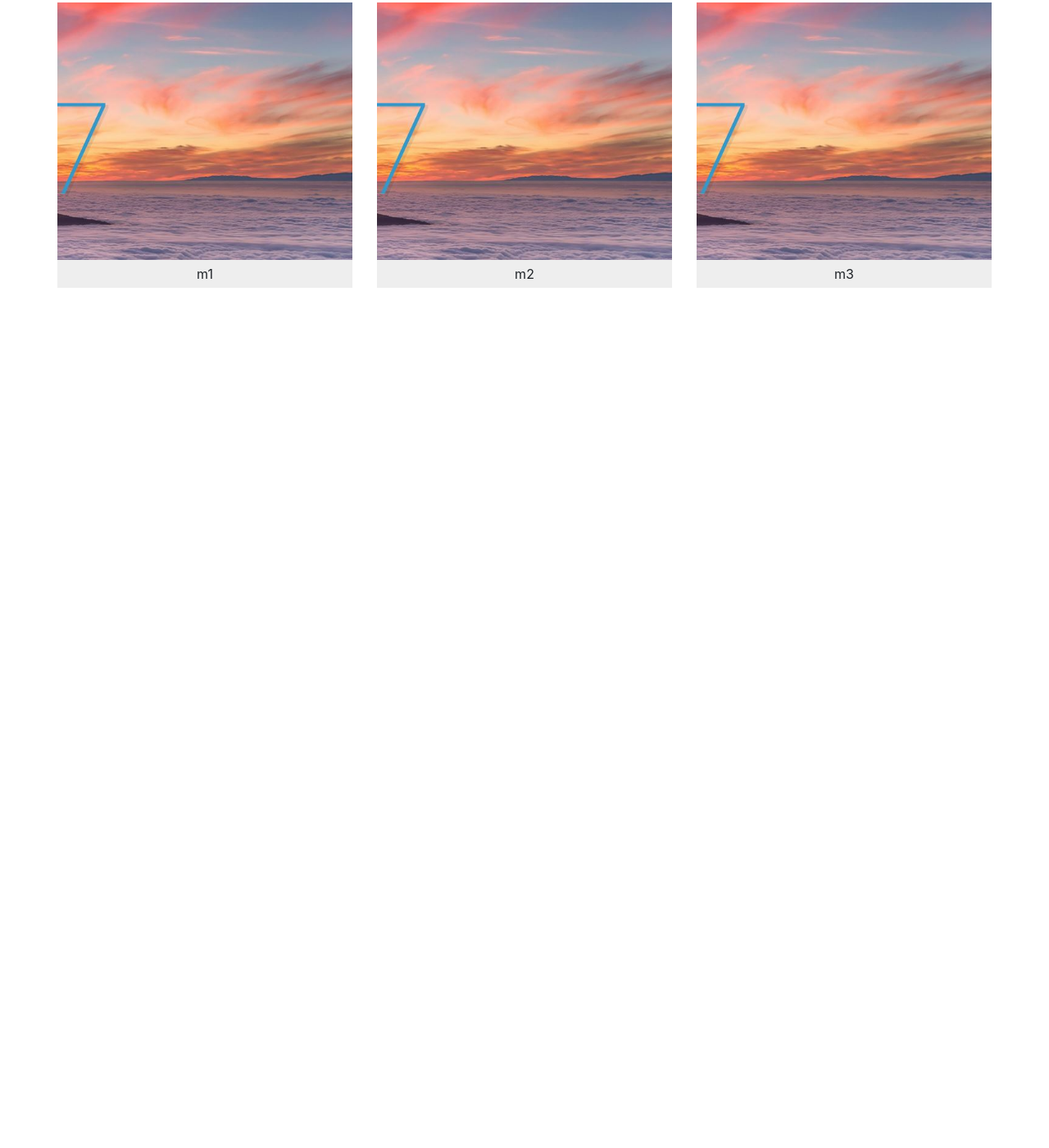
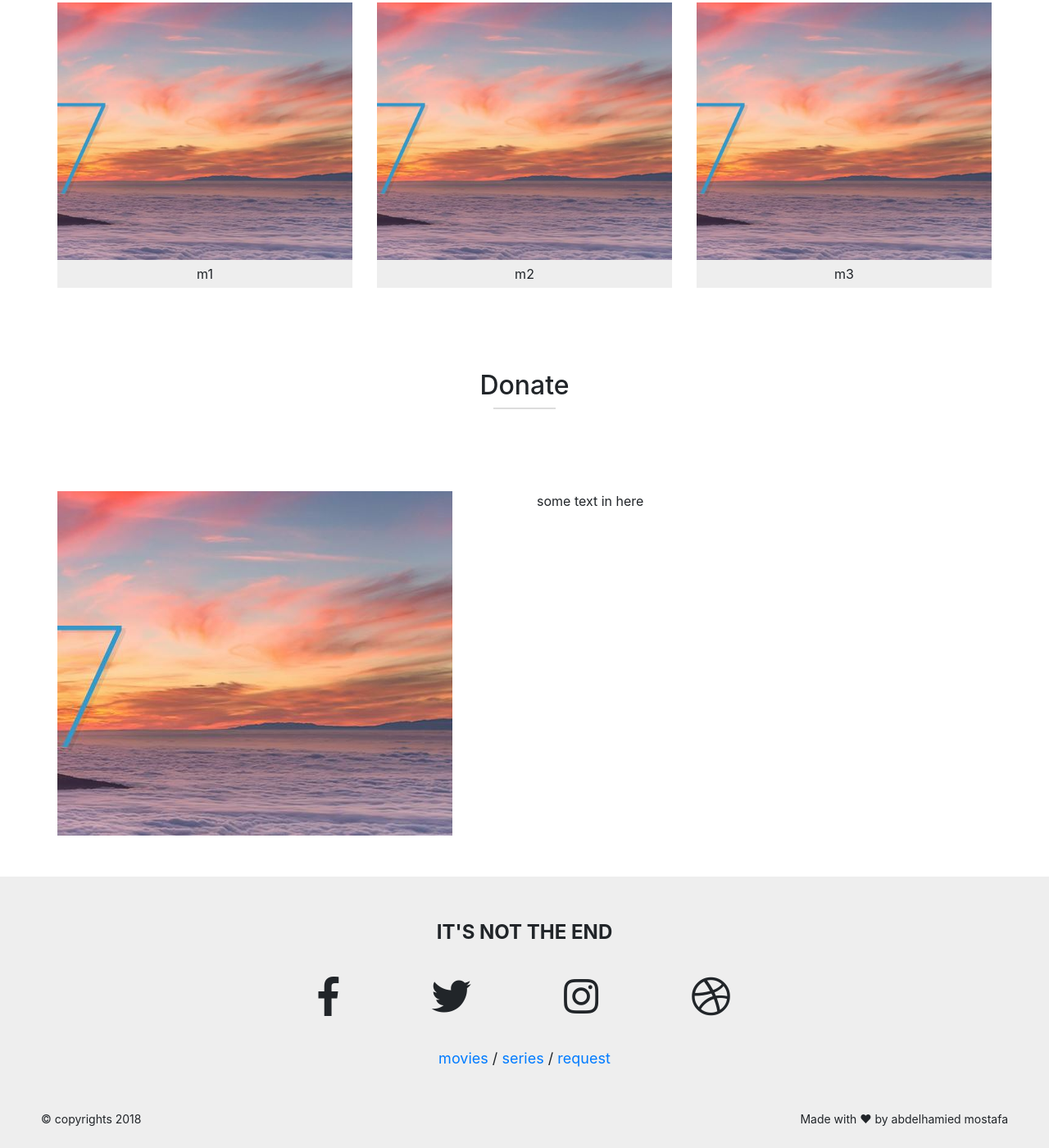
Before and after one commit to AbdelhamiedMostafa/MOVO, a plain HTML site: page index.html in a window 1280 px wide. Shown: the part 860-2260 px from the top of the page at 82% size. Before the commit the page ends 1311 px from the top, so only its background shows below. Drawn offline with nearby package versions, Linux system fonts and the light colour scheme.

Commit message:
Donate_Sec and footer

```diff
--- a/CSS/style.css
+++ b/CSS/style.css
@@ -8,7 +8,7 @@
 		margin-bottom: 20px;
 	}
 	/*reseting bootstrap a tag*/
-		a,a:hover{
+		nav a,nav a:hover{
 			text-decoration: none;
 			color: black;
 		}
@@ -176,6 +176,55 @@ h2.sec_title{
   transform: scale(1);
 	cursor: pointer;
 }
+/*  */
+
+
+/* footer */
+
+
+footer{
+	padding: 50px 0 5px;
+  margin-top: 50px;
+  background: #eee;
+}
+
+.center_container{
+	text-align: center;
+  margin-bottom: 50px;
+}
+
+.quote{
+	font-size: 24px;
+	margin-bottom: 25px;
+	font-weight: bold;
+	text-transform: uppercase;
+}
+.social_container{
+	font-size: 48px;
+	margin-bottom: 25px;
+}
+
+.social_container i {
+  margin: 0 50px;
+}
+
+.simple_nav{
+  font-size: 18px;
+}
+
+.credits_container{
+	overflow: hidden;
+	margin: 0 50px;
+	font-size: 14px;
+	padding-bottom: 20px;
+}
+
+.copyrights{
+	float: left;
+}
+.author{
+	float: right;
+}
 
 
 
--- a/index.html
+++ b/index.html
@@ -2,11 +2,10 @@
 <html>
 <head>
 	<title>MOVO|Most Safe Place</title>
+	<link rel="stylesheet" href="https://use.fontawesome.com/releases/v5.0.9/css/all.css" integrity="sha384-5SOiIsAziJl6AWe0HWRKTXlfcSHKmYV4RBF18PPJ173Kzn7jzMyFuTtk8JA7QQG1" crossorigin="anonymous">
 
 	<link rel="stylesheet" type="text/css" href="LIB/bootstrap.min.css">
 	<link rel="stylesheet" type="text/css" href="CSS/style.css">
-
-</head>
 <body>
 
 <header>
@@ -34,10 +33,11 @@
 </header>
 
 
-<section class="latest_movies container">
+<section class="latest_movies">
 	<h2 class="sec_title">Latest Movies</h2>
 	<div class="line"></div>
 
+	<div class="container">
 		<div class="cards row">
 			<div class="card col">
 				<img src="img.jpg" alt="">
@@ -52,17 +52,58 @@
 				<div class="movie_name">m3</div>
 			</div>
 		</div>
+	</div>
+
+</section>
+
+<section class="Donate">
+	<h2 class="sec_title">Donate</h2>
+	<div class="line"></div>
+
+	<div class="container">
+		<div class="row">
+			<div class="hear_container col">
+				<img src="img.jpg" alt="">
+			</div>
+			<div class="donate_text_container col">
+				<p>
+					some text in here
+				</p>
+			</div>
+		</div>
+	</div>
 
 </section>
 
 
-<footer></footer>
+<footer>
+
+	<div class="center_container">
+		<div class="quote">
+			It's not the end
+		</div>
+		<div class="social_container">
+			<i class="fab fa-facebook-f"></i>
+			<i class="fab fa-twitter"></i>
+			<i class="fab fa-instagram"></i>
+			<i class="fab fa-dribbble"></i>
+		</div>
+		<div class="simple_nav">
+			<span><a href="">movies</a></span><span> /</span>
+			<span><a href="">series</a></span><span> /</span>
+			<span><a href="">request</a></span>
+		</div>
+	</div>
+
+	<div class="credits_container">
+		<div class="copyrights">&copy copyrights 2018</div>
+		<div class="author">Made with ♥ by abdelhamied mostafa</div>
+	</div>
+</footer>
 
 </body>
 
 <!-- font awesome -->
-	<script defer src="https://use.fontawesome.com/releases/v5.0.8/js/solid.js" integrity="sha384-+Ga2s7YBbhOD6nie0DzrZpJes+b2K1xkpKxTFFcx59QmVPaSA8c7pycsNaFwUK6l" crossorigin="anonymous"></script>
-	<script defer src="https://use.fontawesome.com/releases/v5.0.8/js/fontawesome.js" integrity="sha384-7ox8Q2yzO/uWircfojVuCQOZl+ZZBg2D2J5nkpLqzH1HY0C1dHlTKIbpRz/LG23c" crossorigin="anonymous"></script>
 	<script  src="https://code.jquery.com/jquery-3.3.1.min.js"  integrity="sha256-FgpCb/KJQlLNfOu91ta32o/NMZxltwRo8QtmkMRdAu8=" crossorigin="anonymous"></script>
 	<script type="text/javascript" src="JS/NavResponsive.js"></script>
 
```
Lines whose indentation alone changed are shown as unchanged.
